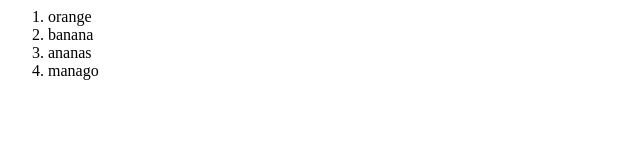
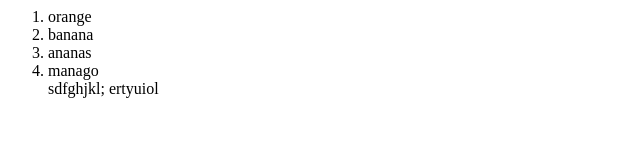
Before and after one commit to carollejoyeuse/Geolocation1, a plain HTML site: page index.html in a window 1280 px wide. Shown: the whole page, without its empty margins (0-640 px from the left). Drawn offline with Linux system fonts and the light colour scheme.

Commit message:
update index file

```diff
--- a/index.html
+++ b/index.html
@@ -5,6 +5,8 @@
             <li>banana</li>
             <li>ananas</li>
             <li>manago</li>
+            sdfghjkl;
+            ertyuiol
         </ol>
     </body>
 </html>
```
